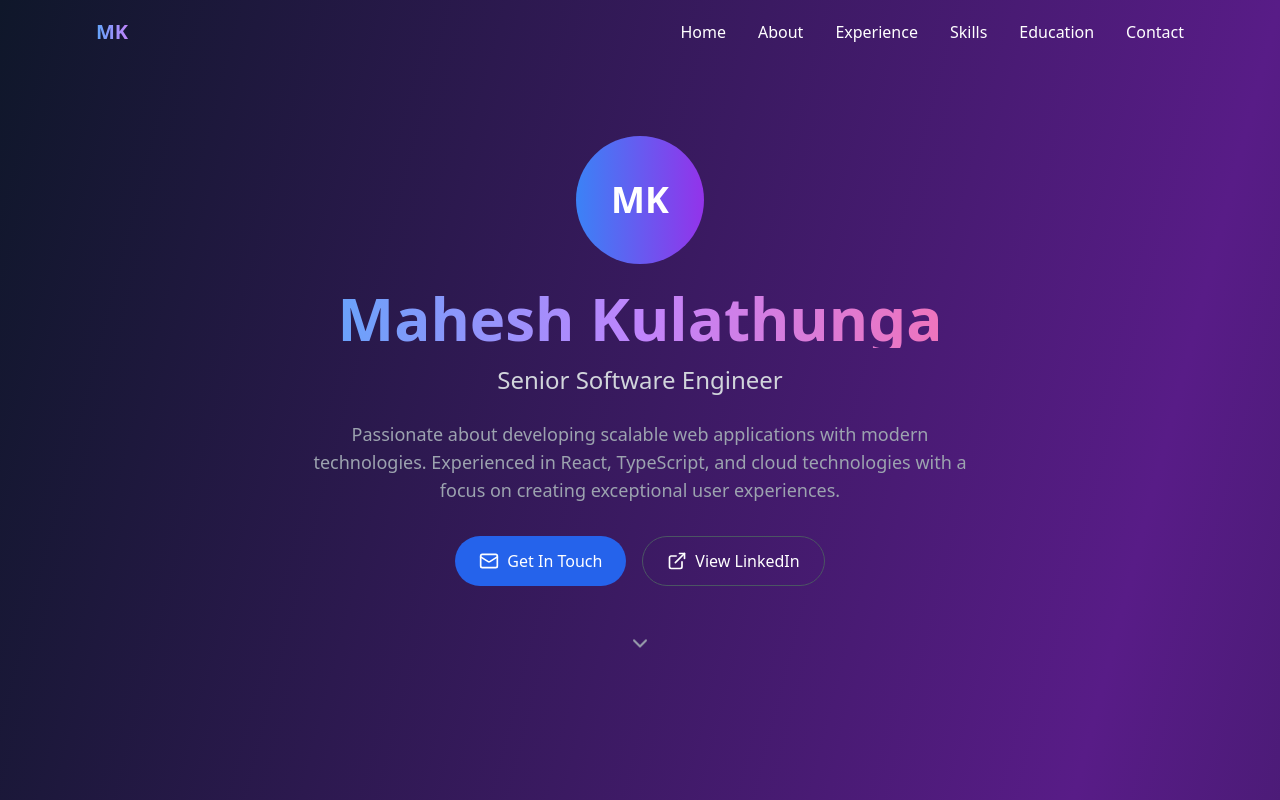
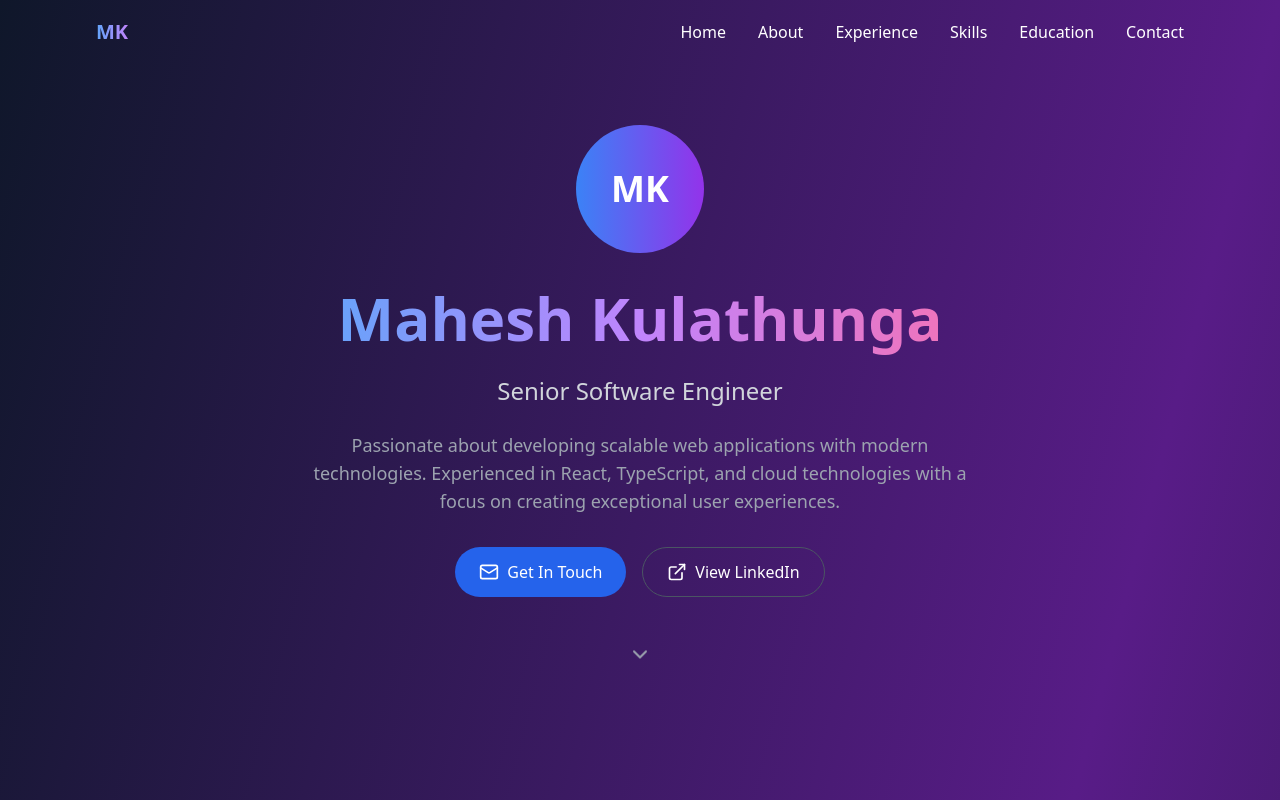
Before and after one commit to maheshDhananjaya/portfolio, a React (Create React App) app: page / in a window 1280 px wide. Shown: the top 800 px of the page. Built offline with nearby package versions, Linux system fonts and the light colour scheme.

Commit message:
fixes : name style issue fix

```diff
--- a/src/App.js
+++ b/src/App.js
@@ -149,7 +149,7 @@
             <div className="w-32 h-32 mx-auto mb-6 bg-gradient-to-r from-blue-500 to-purple-600 rounded-full flex items-center justify-center text-4xl font-bold">
               MK
             </div>
-            <h1 className="text-4xl md:text-6xl font-bold mb-4 bg-gradient-to-r from-blue-400 via-purple-400 to-pink-400 bg-clip-text text-transparent">
+            <h1 className="text-4xl md:text-6xl leading-none md:leading-snug font-bold mb-4 bg-gradient-to-r from-blue-400 via-purple-400 to-pink-400 bg-clip-text text-transparent">
               Mahesh Kulathunga
             </h1>
             <h2 className="text-xl md:text-2xl text-gray-300 mb-6">
```
